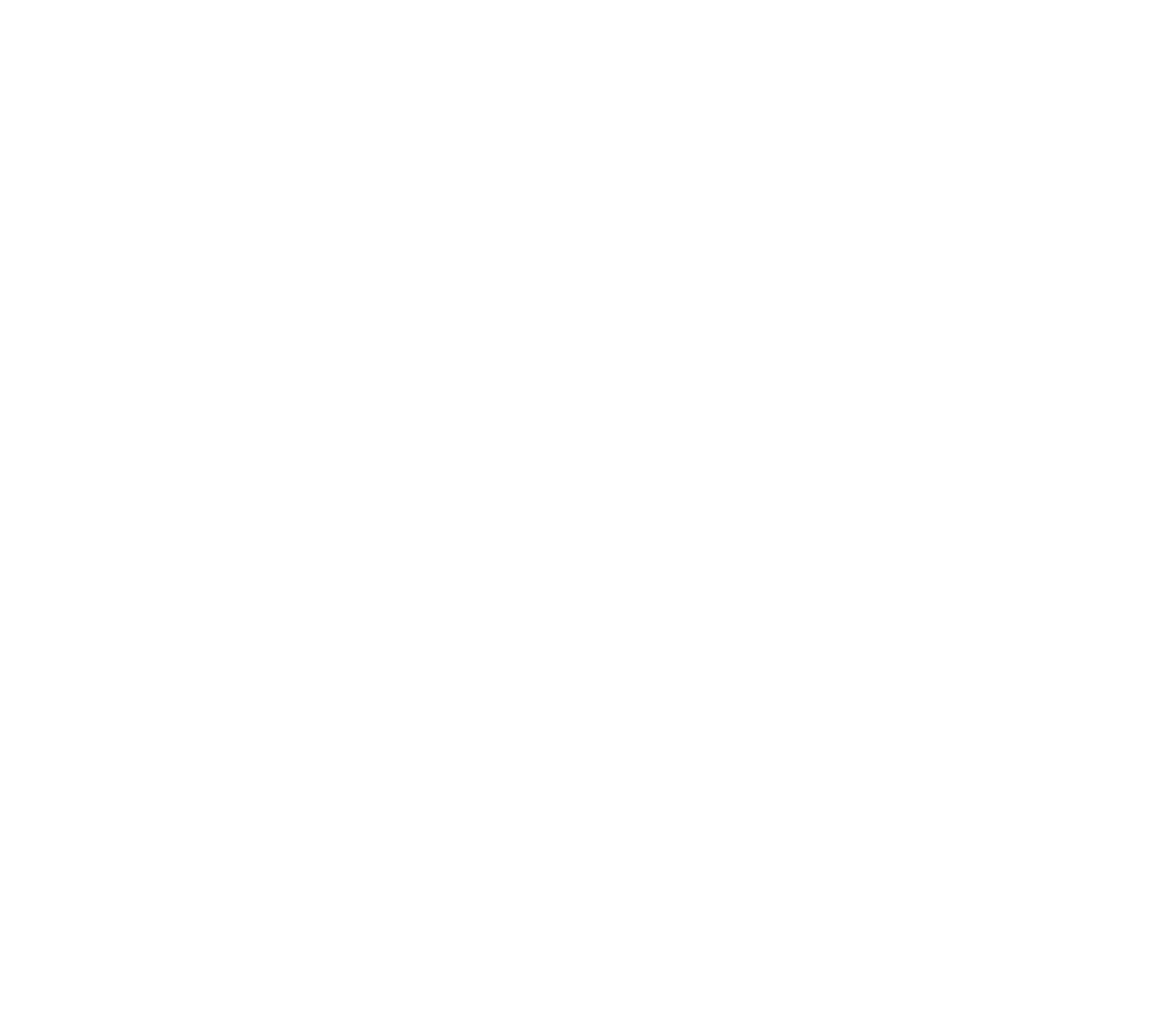
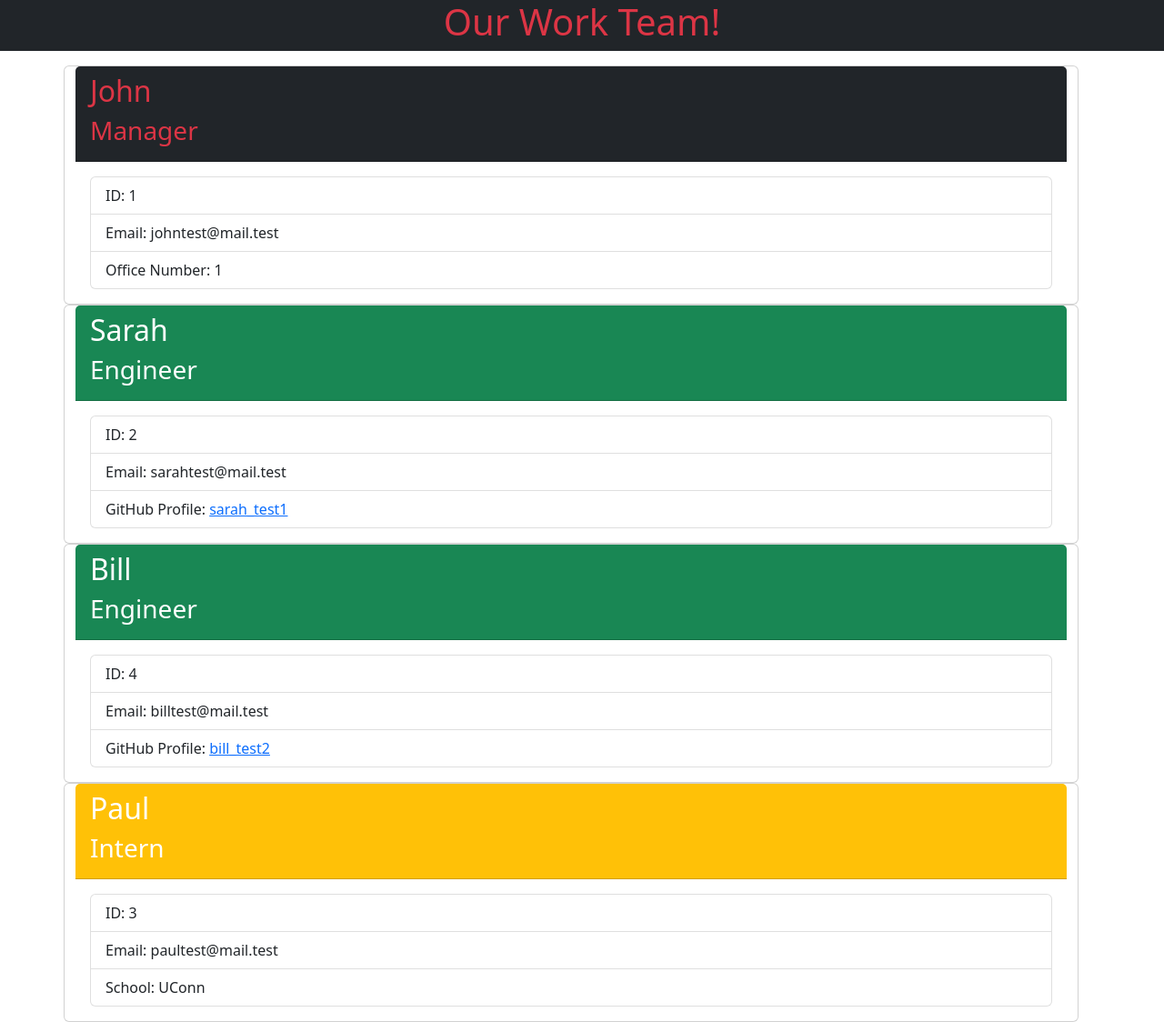
Before and after one commit to john-richmond10/team-profile-generator, a website: page output/myteam.html in a window 1280 px wide. Shown: the whole page at 91% size. Before the commit the page ends 800 px from the top, so only its background shows below. Drawn offline with nearby package versions, Linux system fonts and the light colour scheme.

Commit message:
Ran through application to create basic HTML file and added README

```diff
--- a/output/myteam.html
+++ b/output/myteam.html
@@ -0,0 +1,83 @@
+
+<!DOCTYPE html>
+<html lang="en">
+<head>
+    <meta charset="UTF-8" />
+    <meta name="viewport" content="width=device-width, initial-scale=1.0" />
+    <meta http-equiv="X-UA-Compatible" content="ie=edge" />
+    <title>Our Work Team</title>
+    <link href="https://cdn.jsdelivr.net/npm/bootstrap@5.2.0/dist/css/bootstrap.min.css" rel="stylesheet" integrity="sha384-gH2yIJqKdNHPEq0n4Mqa/HGKIhSkIHeL5AyhkYV8i59U5AR6csBvApHHNl/vI1Bx" crossorigin="anonymous">
+</head>
+<body>
+    <div class="container-fluid">
+        <div class="row">
+            <div class="col-12 jumbotron mb-3 team-heading bg-dark">
+                <h1 class="text-center text-danger">Our Work Team!</h1>
+            </div>
+        </div>
+    </div>
+    <div class="container">
+        <div class="row">
+            <div class="row team-area col-12 d-flex justify-content-center">
+
+<div class="card employeeCard">
+    <div class="card-header bg-dark text-danger">
+        <h2 class="card-title">John</h2>
+        <h3 class="card-title">Manager</h3>
+    </div>
+    <div class="card-body">
+        <ul class="list-group">
+            <li class="list-group-item">ID: 1</li>
+            <li class="list-group-item">Email: johntest@mail.test</li>
+            <li class="list-group-item">Office Number: 1</li>
+        </ul>
+    </div>
+</div>
+
+<div class="card employeeCard">
+    <div class="card-header bg-success text-white">
+        <h2 class="card-title">Sarah</h2>
+        <h3 class="card-title">Engineer</h3>
+    </div>
+    <div class="card-body">
+        <ul class="list-group">
+            <li class="list-group-item">ID: 2</li>
+            <li class="list-group-item">Email: sarahtest@mail.test</li>
+            <li class="list-group-item">GitHub Profile: <a href="https://github.com/sarah_test1" target="_blank">sarah_test1</a></li>
+        </ul>
+    </div>
+</div>
+
+<div class="card employeeCard">
+    <div class="card-header bg-success text-white">
+        <h2 class="card-title">Bill</h2>
+        <h3 class="card-title">Engineer</h3>
+    </div>
+    <div class="card-body">
+        <ul class="list-group">
+            <li class="list-group-item">ID: 4</li>
+            <li class="list-group-item">Email: billtest@mail.test</li>
+            <li class="list-group-item">GitHub Profile: <a href="https://github.com/bill_test2" target="_blank">bill_test2</a></li>
+        </ul>
+    </div>
+</div>
+
+<div class="card employeeCard">
+    <div class="card-header bg-warning text-white">
+        <h2 class="card-title">Paul</h2>
+        <h3 class="card-title">Intern</h3>
+    </div>
+    <div class="card-body">
+        <ul class="list-group">
+            <li class="list-group-item">ID: 3</li>
+            <li class="list-group-item">Email: paultest@mail.test</li>
+            <li class="list-group-item">School: UConn</li>
+        </ul>
+    </div>
+</div>
+
+            </div>
+        </div>
+    </div>
+</body>
+</html>
```
Also changed, not shown: README.md (added).
